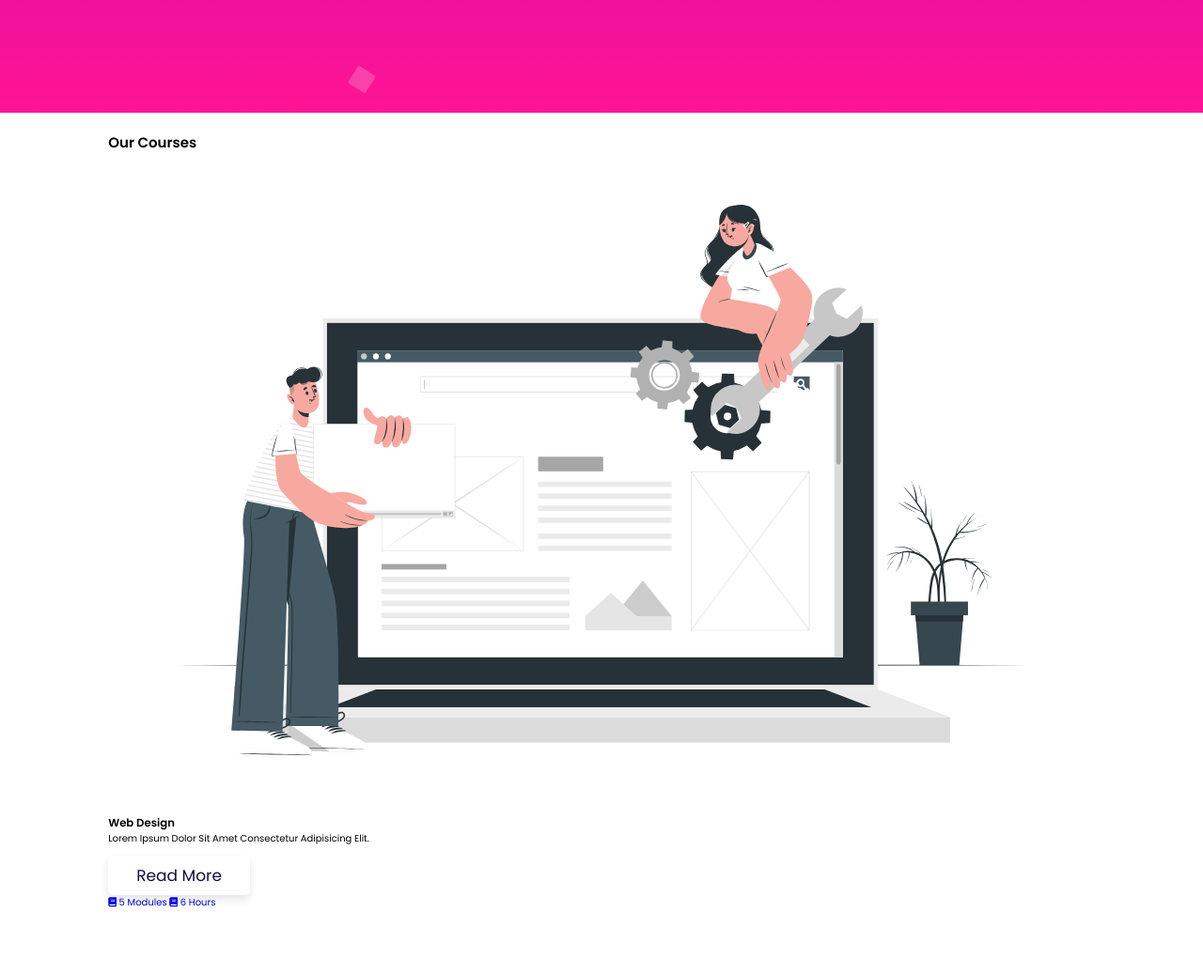
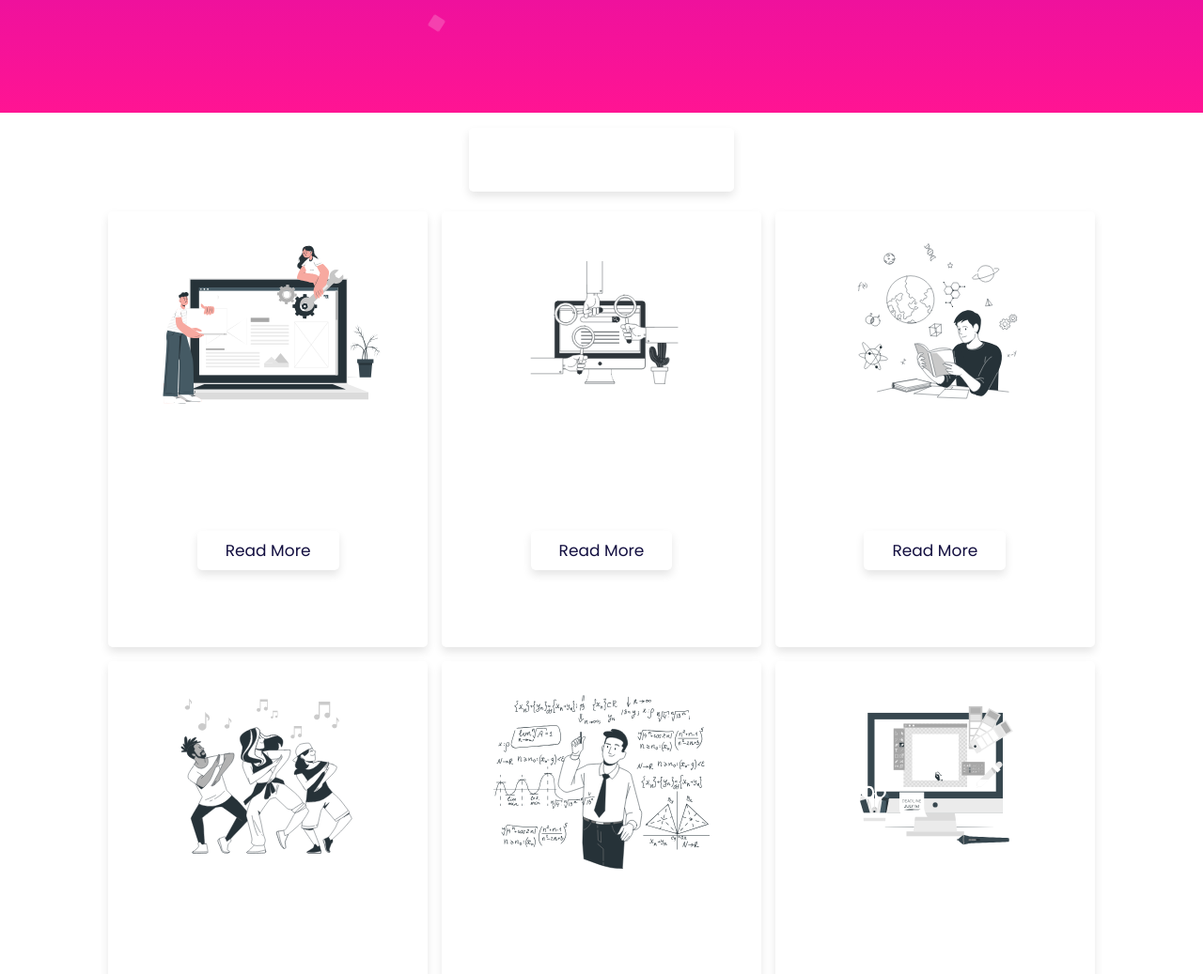
Before and after one commit to ChristianWare/eLearn, a plain HTML site: page index.html in a window 1280 px wide. Shown: the part 680-1717 px from the top of the page at 94% size. Drawn offline with Linux system fonts and the light colour scheme.

Commit message:
Course Section Completed

```diff
--- a/index.html
+++ b/index.html
@@ -95,7 +95,7 @@
           <a href="#"><i class='fas fa-book'></i> 5 Modules</a>
           <a href="#"><i class='fas fa-book'></i> 6 hours</a>
         </div>
-      <Courses Section/div>
+      </div>
 
       <div class="box">
         <img src="images/course-5.svg" alt="course illustration">
@@ -121,8 +121,15 @@
     </div>
   </section>
 
+  <!-- Courses Section Ends -->
 
-  <!-- Courses Section Ends -->
+  <!-- Teacher Section Starts -->
+
+  <section class="teachers" id="teachers">
+
+  </section>
+
+  <!-- Teacher Section Ends -->
 
 
 
--- a/style.css
+++ b/style.css
@@ -46,6 +46,24 @@ html::-webkit-scrollbar-thumb {
 
 section {
     padding: 2rem 9%;
+}
+
+.heading{
+    text-align: center;
+    padding-bottom: 2.5rem;
+}
+
+.heading span {
+    background: var(--background);
+    border-radius: .5rem;
+    border: var(--border);
+    border-top: var(--border-top);
+    border-left: var(--border-left);
+    font-size: 4rem;
+    color: var(--white);
+    padding: .5rem 1.5rem;
+    text-shadow: 0 .5rem 1  rem rgba(0, 0, 0, .1);
+    box-shadow: var(--box-shadow);
 }
 
 .btn {
@@ -179,14 +197,61 @@ section {
     padding: 1.8rem 0;
 }
 
+.courses .box-container {
+    display: grid;
+    grid-template-columns: repeat(auto-fit, minmax(30rem, 1fr));
+    gap: 1.5rem;
+}
 
+.courses .box-container .box {
+    text-align: center;
+    background: var(--background);
+    border-radius: .5rem;
+    border: var(--border);
+    border-top: var(--border-top);
+    border-left: var(--border-left);
+    box-shadow: var(--box-shadow);
+    padding: 2rem;
+    backdrop-filter: blur(.4rem);
+}
 
+.courses .box-container .box img {
+    height: 20rem;
+}
 
+.courses .box-container .box h3 {
+    font-size: 2rem;
+    color: var(--white);
+}
 
+.courses .box-container .box p {
+    font-size: 1.5rem;
+    color: var(--white);
+    line-height: 1.8;
+    padding: 1rem 0;
+}
 
+.courses .box-container .box .icons {
+    border-top: var(--border-top);
+    margin-top: 2rem;
+    padding-top: 1.5rem;
+    display: flex;
+    align-items: center;
+    justify-content: space-between;
+}
 
+.courses .box-container .box .icons a {
+    font-size: 1.6rem;
+    color: var(--white);
+}
 
+.courses .box-container .box .icons a:hover {
+    color: var(--black);
+}
 
+.courses .box-container .box .icons a i {
+    padding-right: .5rem;
+}
 
 /* media queries */
 @media (max-width: 991px) {
@@ -249,4 +314,7 @@ section {
     html {
         font-size: 50%;
     }
+    .headin span {
+        font-size: 3rem;
+    }
 }
```
